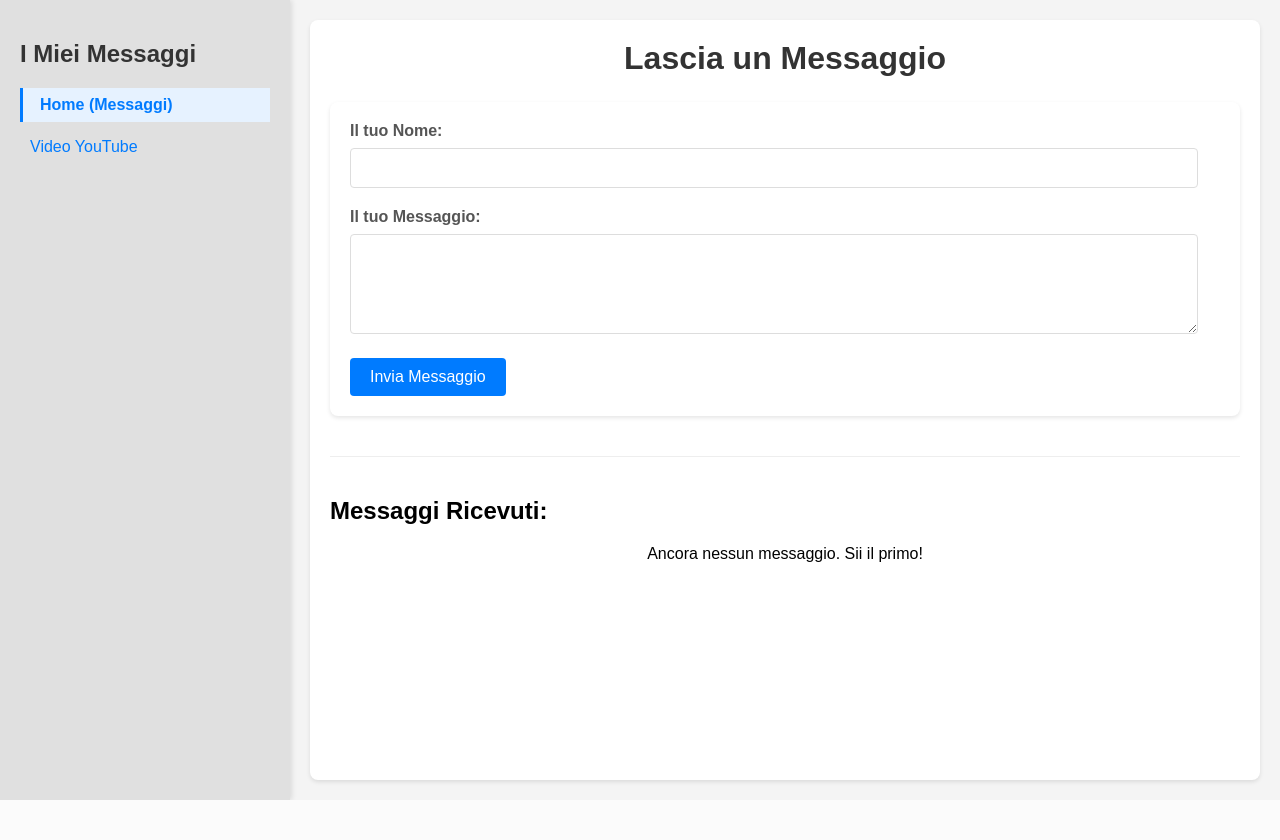
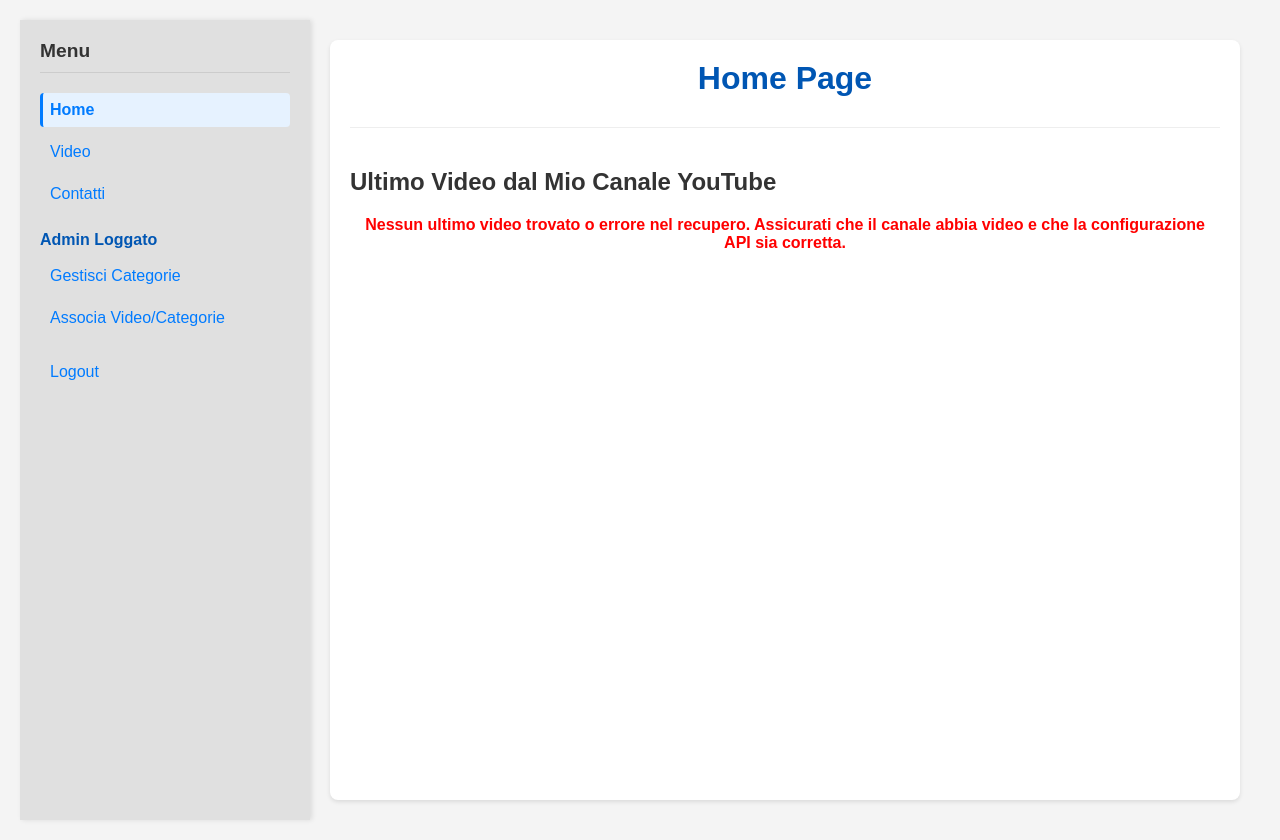
Before and after one commit to massgiu/microservice1, a Flask app: page / in a window 1280 px wide. Before the commit the page ends 800 px from the top, so only its background shows below. Run offline with Flask 3, Linux system fonts and the light colour scheme; the visitor is signed in with stand-in values (Sample User, id 1).

Commit message:
Added base.html template for alla html templates

```diff
--- /dev/null
+++ b/app/templates/base.html
@@ -0,0 +1,46 @@
+<!DOCTYPE html>
+<html lang="it">
+<head>
+    <meta charset="UTF-8">
+    <meta name="viewport" content="width=device-width, initial-scale=1.0">
+    <title>{% block title %}Il Mio Microservizio{% endblock %}</title>
+    <link rel="stylesheet" href="{{ url_for('static', filename='style.css') }}">
+    {% block page_styles %}
+        {# Inserire stili CSS che saranno sovrascritti o estesi #}
+    {% endblock %}
+    </head>
+<body>
+    <div class="main-layout-container">
+        <div class="sidebar">
+            <h3>Menu</h3>
+            <ul>
+                <li><a href="{{ url_for('main.index_page') }}" class="{% if request.endpoint == 'main.index_page' %}sidebar-item-active{% endif %}">Home</a></li>
+                <li><a href="{{ url_for('main.video_page') }}" class="{% if request.endpoint == 'main.video_page' %}sidebar-item-active{% endif %}">Video</a></li>
+                <li><a href="{{ url_for('main.contatti_page') }}" class="{% if request.endpoint == 'main.contatti_page' %}sidebar-item-active{% endif %}">Contatti</a></li>
+                {% if session.get('logged_in') %}
+                    <li style="margin-top: 20px; font-weight: bold; color: #0056b3;">
+                        Admin Loggato
+                    </li>
+                    <li style="margin-top: 10px;">
+                        <a href="{{ url_for('main.manage_categories') }}" class="{% if request.endpoint == 'main.manage_categories' or request.endpoint == 'main.add_category' or request.endpoint == 'main.edit_category' %}sidebar-item-active{% endif %}">Gestisci Categorie</a>
+                    </li>
+                    <li>
+                        <a href="{{ url_for('main.manage_video_categories') }}" class="{% if request.endpoint == 'main.manage_video_categories' %}sidebar-item-active{% endif %}">Associa Video/Categorie</a>
+                    </li>
+                    <li style="margin-top: 20px;">
+                        <a href="{{ url_for('main.admin_logout') }}">Logout</a>
+                    </li>
+                {% else %}
+                    <li style="margin-top: 20px;">
+                        <a href="{{ url_for('main.admin_login') }}" class="{% if request.endpoint == 'main.admin_login' %}sidebar-item-active{% endif %}">Login Amministratore</a>
+                    </li>
+                {% endif %}
+            </ul>
+        </div>
+        <div class="content">
+            {% block content %}
+            {% endblock %}
+        </div>
+    </div>
+</body>
+</html>
--- a/app/templates/index.html
+++ b/app/templates/index.html
@@ -1,54 +1,40 @@
-<!DOCTYPE html>
-<html lang="it">
-<head>
-    <meta charset="UTF-8">
-    <meta name="viewport" content="width=device-width, initial-scale=1.0">
-    <title>Lascia un Messaggio</title>
-    <link rel="stylesheet" href="{{ url_for('static', filename='style.css') }}">
-</head>
-<body>
-    <div class="main-layout-container">
-        <div class="sidebar">
-            <h2>I Miei Messaggi</h2>
-            <ul>
-                <li class="sidebar-item-active"><a href="{{ url_for('main.index_page') }}">Home (Messaggi)</a></li>
-                <li><a href="{{ url_for('main.video_page') }}">Video YouTube</a></li>
-            </ul>
-        </div>
-        <div class="content">
-            <h1>Lascia un Messaggio</h1>
+{% extends 'base.html' %}
 
-            {% if error %}
-            <p class="error">{{ error }}</p>
-            {% endif %}
-            {% if success %}
-            <p class="success">{{ success }}</p>
-            {% endif %}
+{% block title %}Tutor Massi homePage{% endblock %}
 
-            <form action="/" method="POST">
-                <label for="name">Il tuo Nome:</label>
-                <input type="text" id="name" name="name" required>
+{% block page_styles %}
+    <style>
+        body { font-family: Arial, sans-serif; margin: 20px; background-color: #f4f4f4; color: #333; }
+        .container { max-width: 800px; margin: auto; background: white; padding: 20px; border-radius: 8px; box-shadow: 0 2px 4px rgba(0,0,0,0.1); }
+        h1 { color: #0056b3; text-align: center; }
+        .video-section { margin-top: 30px; border-top: 1px solid #eee; padding-top: 20px; }
+        .video-title { font-size: 1.8em; color: #333; margin-bottom: 10px; }
+        .video-description { font-size: 0.9em; color: #666; margin-bottom: 20px; }
+        .video-player { width: 100%; height: 450px; border: none; }
+        .no-video { text-align: center; color: #ff0000; font-weight: bold; }
+    </style>
+{% endblock %}
 
-                <label for="message_content">Il tuo Messaggio:</label>
-                <textarea id="message_content" name="message_content" required></textarea>
+{% block content %}
+        <h1>Home Page</h1>
 
-                <button type="submit">Invia Messaggio</button>
-            </form>
-
-            <div class="message-list">
-                <h2>Messaggi Ricevuti:</h2>
-                {% if messages %}
-                    {% for msg in messages %}
-                        <div class="message-item">
-                            <strong>{{ msg.name }}</strong> <small>({{ msg.created_at.strftime('%Y-%m-%d %H:%M:%S') }})</small><br>
-                            {{ msg.message_content }}
-                        </div>
-                    {% endfor %}
+        <div class="video-section">
+            <h2>Ultimo Video dal Mio Canale YouTube</h2>
+            {% if latest_video %}
+                <h3 class="video-title">{{ latest_video.title }}</h3>
+                <a href="{{ latest_video.watch_url }}" target="_blank">{{ latest_video.title }}</a>
+                <iframe
+                    class="video-player"
+                    src="{{ latest_video.embed_url }}"
+                    frameborder="0"
+                    allow="accelerometer; autoplay; clipboard-write; encrypted-media; gyroscope; picture-in-picture"
+                    allowfullscreen>
+                </iframe>
+                <p style="font-size: 0.8em; color: #999;">Pubblicato il: {{ latest_video.published_at.strftime('%Y-%m-%d') }}</p>
+                <p class="video-description">{{ latest_video.description }}</p>
+                <p>DEBUG EMBED URL: {{ latest_video.embed_url }}</p>
             {% else %}
-                    <p>Ancora nessun messaggio. Sii il primo!</p>
+                <p class="no-video">Nessun ultimo video trovato o errore nel recupero. Assicurati che il canale abbia video e che la configurazione API sia corretta.</p>
             {% endif %}
         </div>
-        </div>
-    </div>
-</body>
-</html>
+{% endblock %}
```
Also changed, not shown: app/templates/add_edit_category.html (+9 -23 lines), app/templates/contact.html (added, +45 -0 lines), app/templates/home.html (deleted, +0 -40 lines), app/templates/manage_categories.html (+7 -24 lines), app/templates/manage_video_categories.html (+9 -23 lines). Lines whose indentation alone changed are shown as unchanged.
